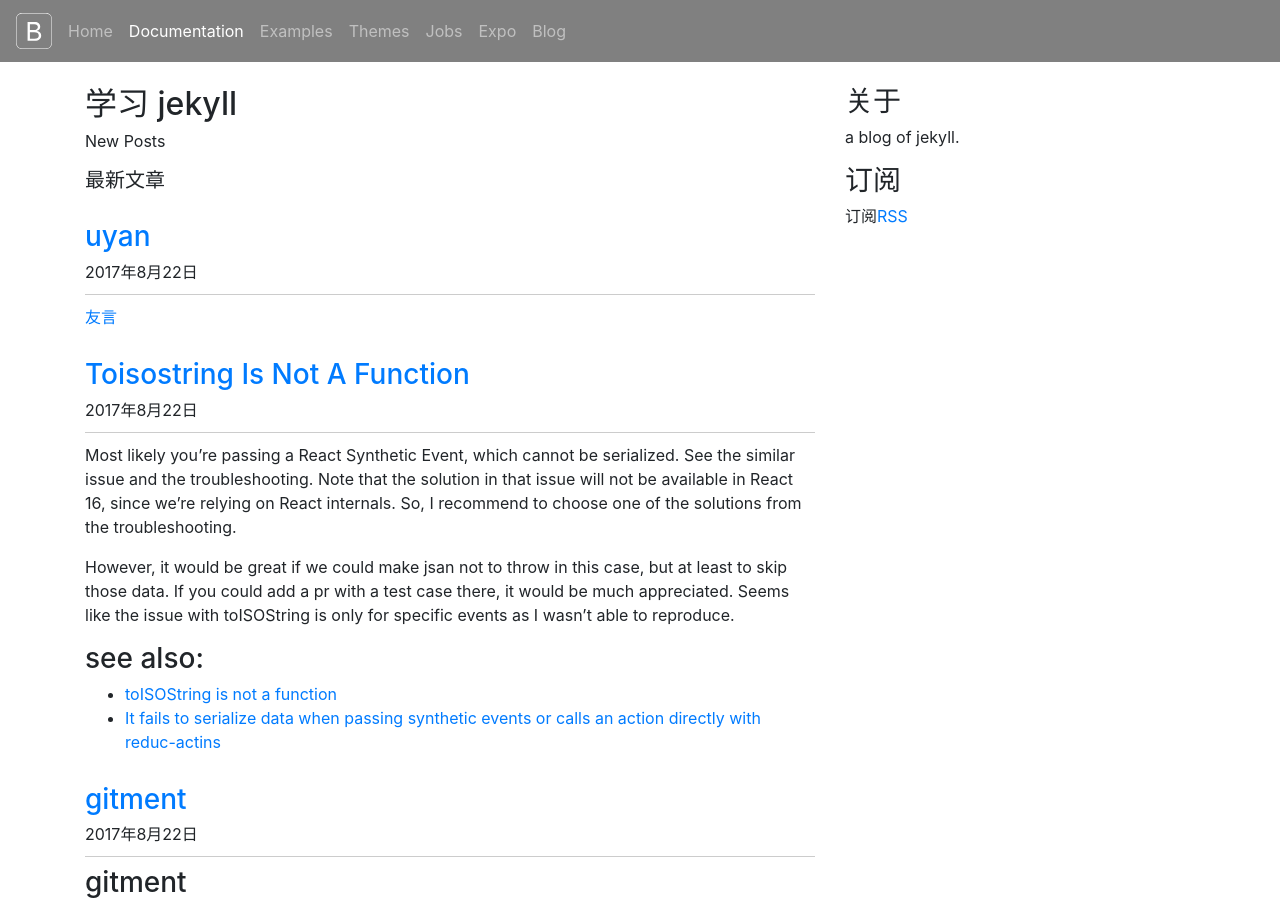
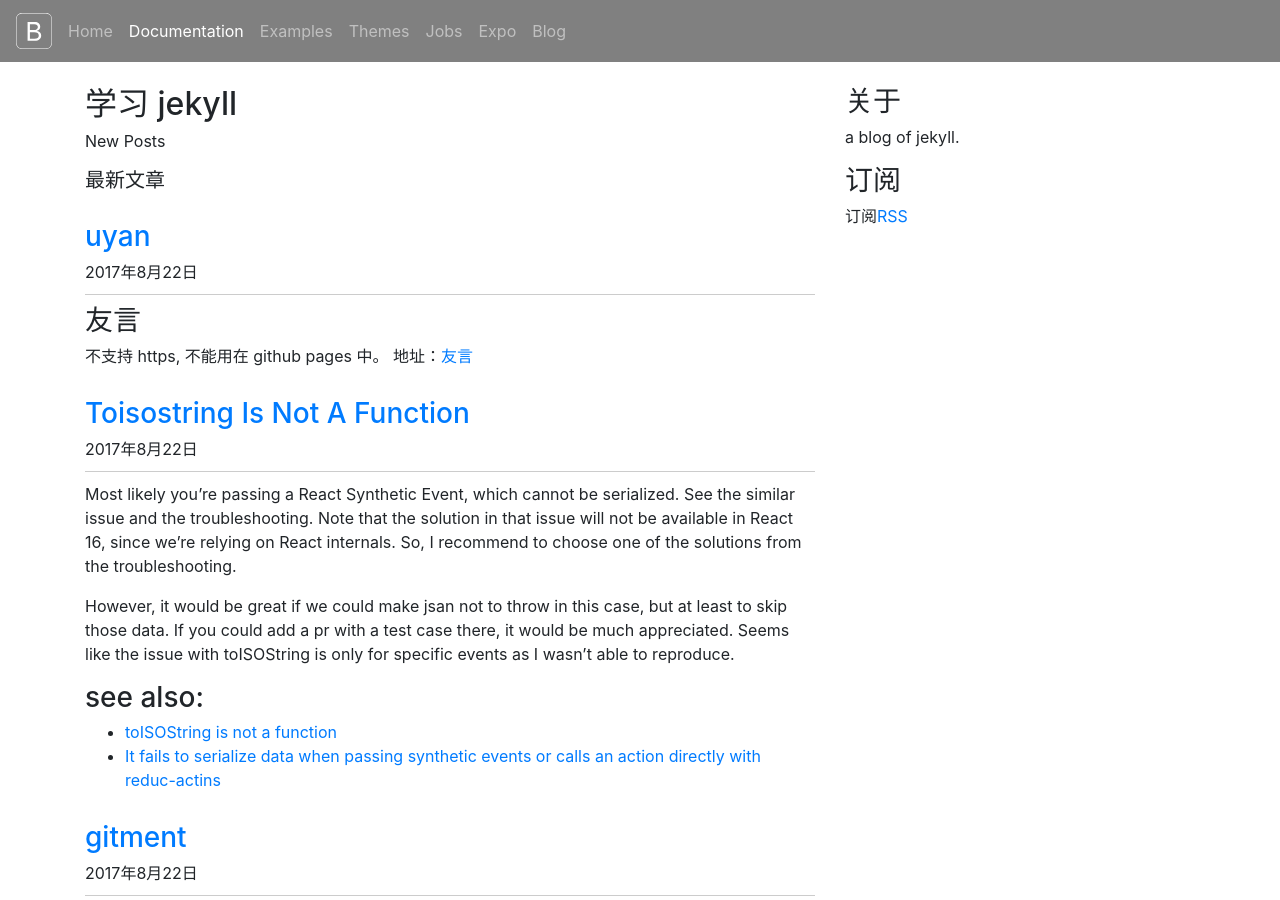
Before and after one commit to haoguanjun/jekyll, a Jekyll site: the page built from index.html, in a window 1280 px wide and 900 px high. Built offline with Jekyll 4.4.1, drawn with Linux system fonts in a browser that asks for light colours.

Commit message:
Update 2017-08-22-uyan.md

```diff
--- a/_posts/2017-08-22-uyan.md
+++ b/_posts/2017-08-22-uyan.md
@@ -3,4 +3,6 @@
 title: uyan
 ---
 
-[友言](http://www.uyan.cc/){:target="_blank"}
+### 友言
+不支持 https, 不能用在 github pages 中。
+地址：[友言](http://www.uyan.cc/){:target="_blank"}
```
